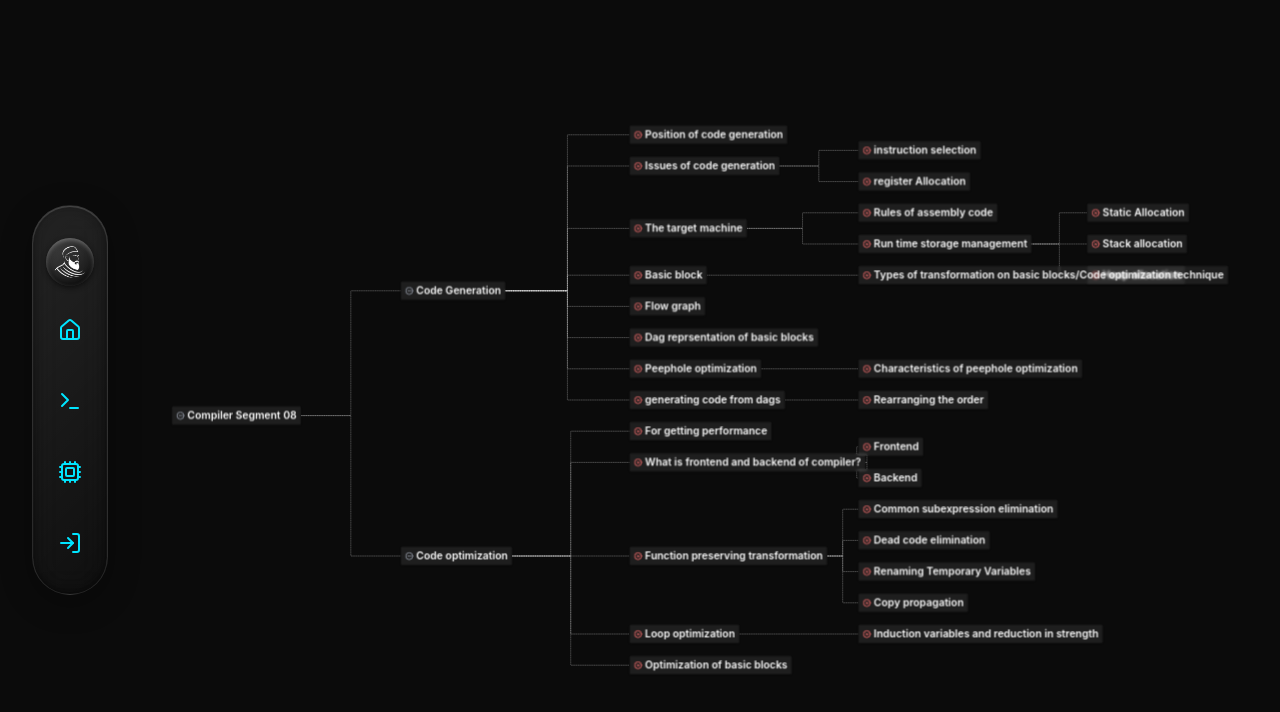
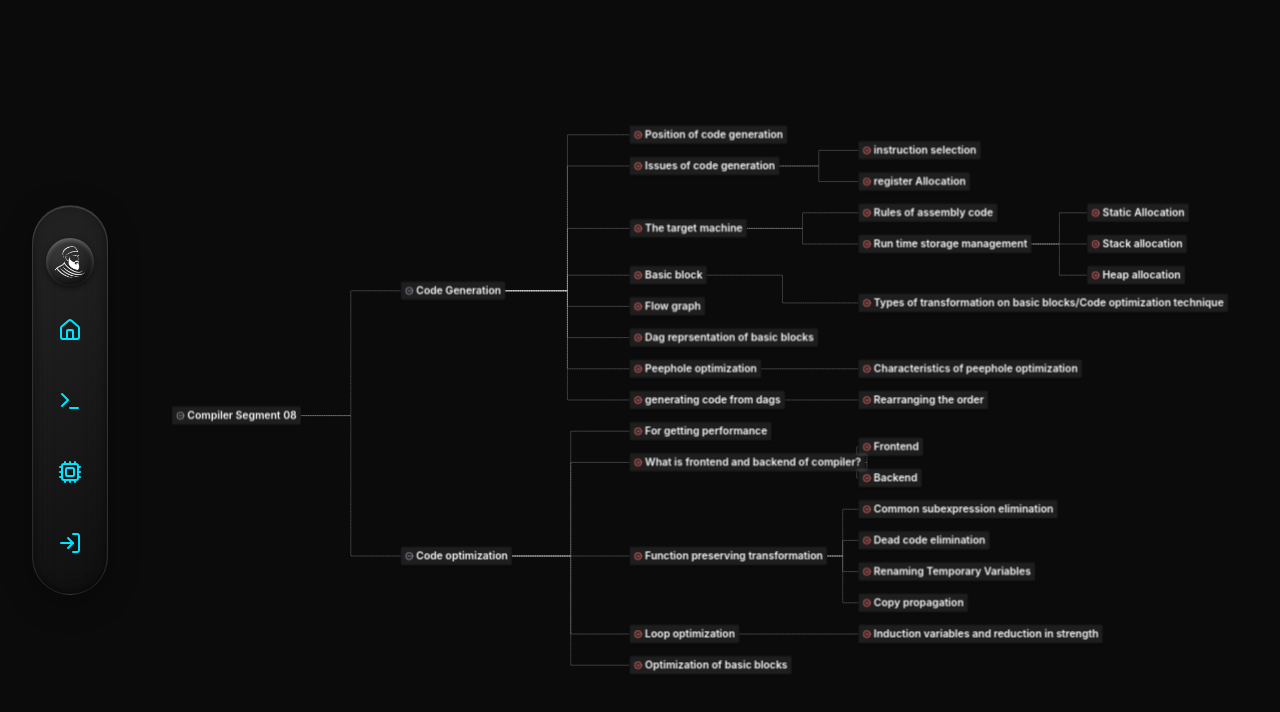
Before and after one commit to mongooseintown/TrashofCSE-Project, a React (Vite) app in the folder frontend/: page /compilersegment-08 in a window 1280 px wide. Shown: the top 712 px of the page. Built offline with nearby package versions, Linux system fonts and the light colour scheme.

Commit message:
Shift the long overlapping node down to fix overlap in Segment 08

```diff
--- a/frontend/src/pages/CompilerSegment08.jsx
+++ b/frontend/src/pages/CompilerSegment08.jsx
@@ -26,7 +26,14 @@ const CompilerSegment08 = () => {
 
   const { layoutedNodes, layoutedEdges } = useMemo(() => {
     const { nodes, edges } = getLayoutedElements(initialNodes, initialEdges, direction);
-    return { layoutedNodes: nodes, layoutedEdges: edges };
+    // Manually shift the long overlapping node down
+    const adjusted = nodes.map(n => {
+      if (n.id === 'cg-basic-types') {
+        return { ...n, position: { ...n.position, y: n.position.y + 400 } };
+      }
+      return n;
+    });
+    return { layoutedNodes: adjusted, layoutedEdges: edges };
   }, [direction]);
 
   const [nodes, setNodes, onNodesChange] = useNodesState(layoutedNodes);
```
